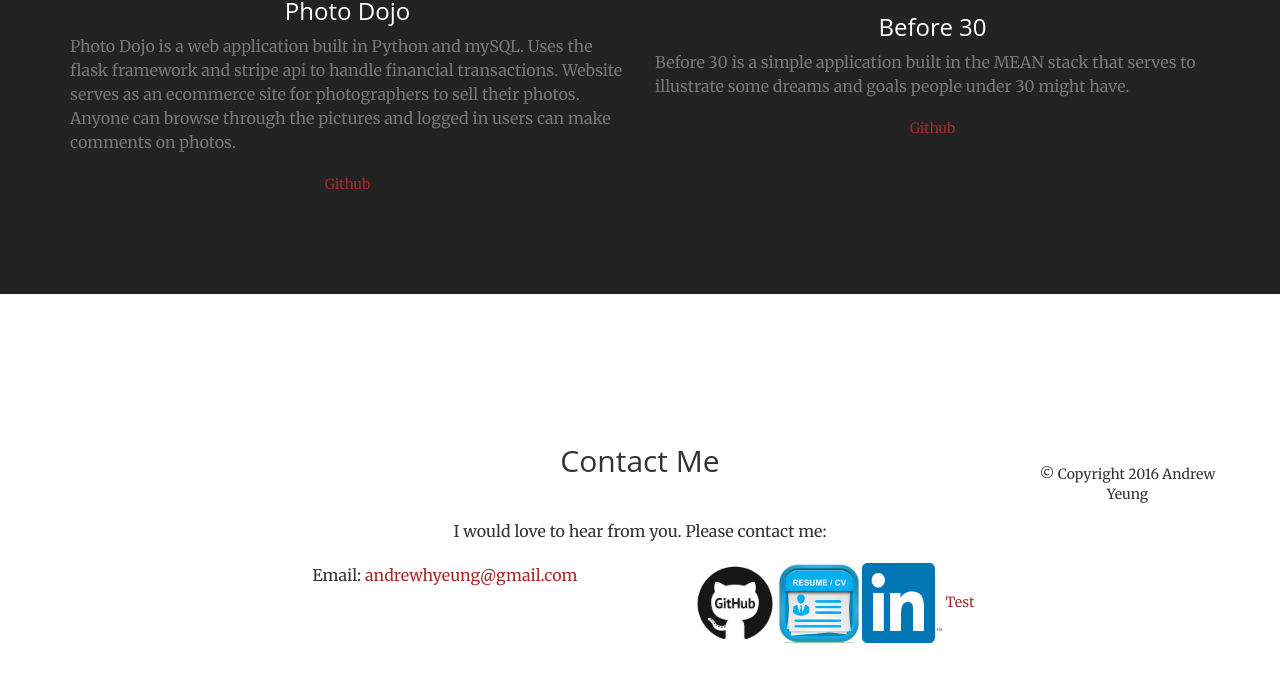
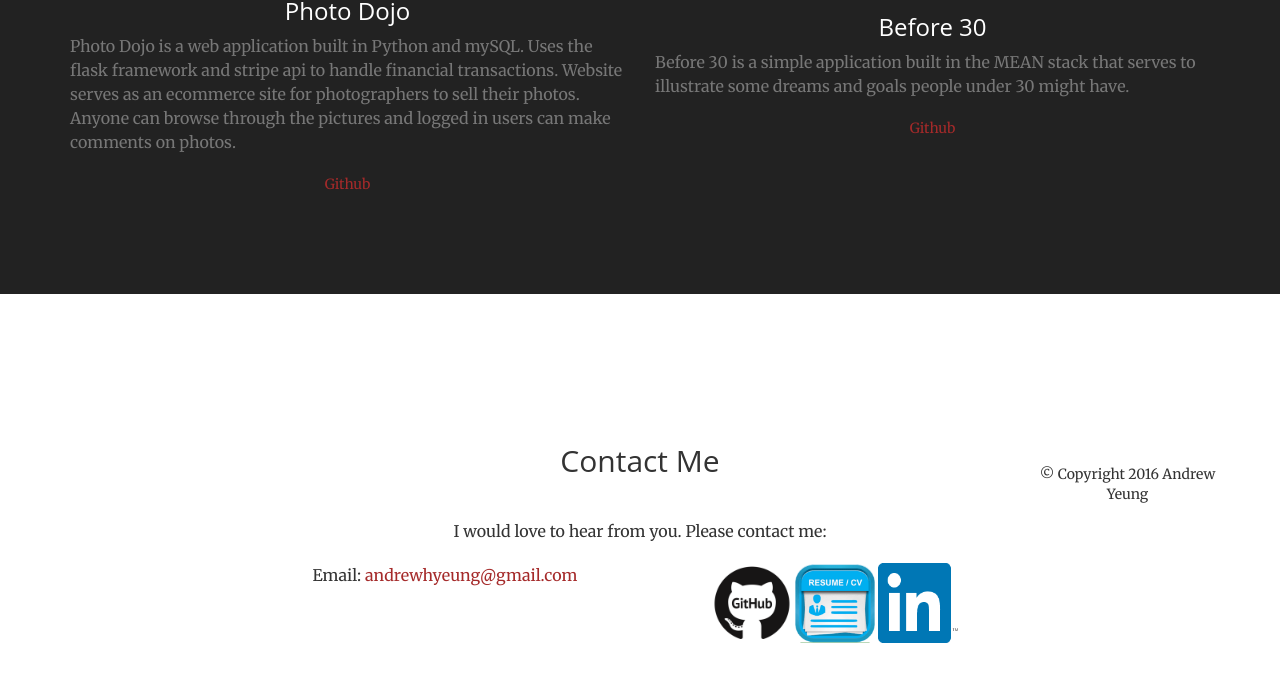
Before and after one commit to andrewhyeung/Portfolio-active-, a website: page index.html in a window 1280 px wide. Shown: the part 2359-3040 px from the top of the page. Drawn offline with nearby package versions, Linux system fonts and the light colour scheme.

Commit message:
remove test

```diff
--- a/index.html
+++ b/index.html
@@ -239,7 +239,6 @@
                         <a href="https://www.linkedin.com/in/andrewhyeung" target="_blank">
                         <img class='professional_link' src="./img/icons/in.png" alt='Linkedin' width='80' height='80'>
                         </a>
-                        <a href="static/MightyUserManual.pdf" target="_blank">Test</a>
                     </div>
                     <br>
                     <footer class="text-center">&copy; Copyright 2016 Andrew Yeung</footer>
```
